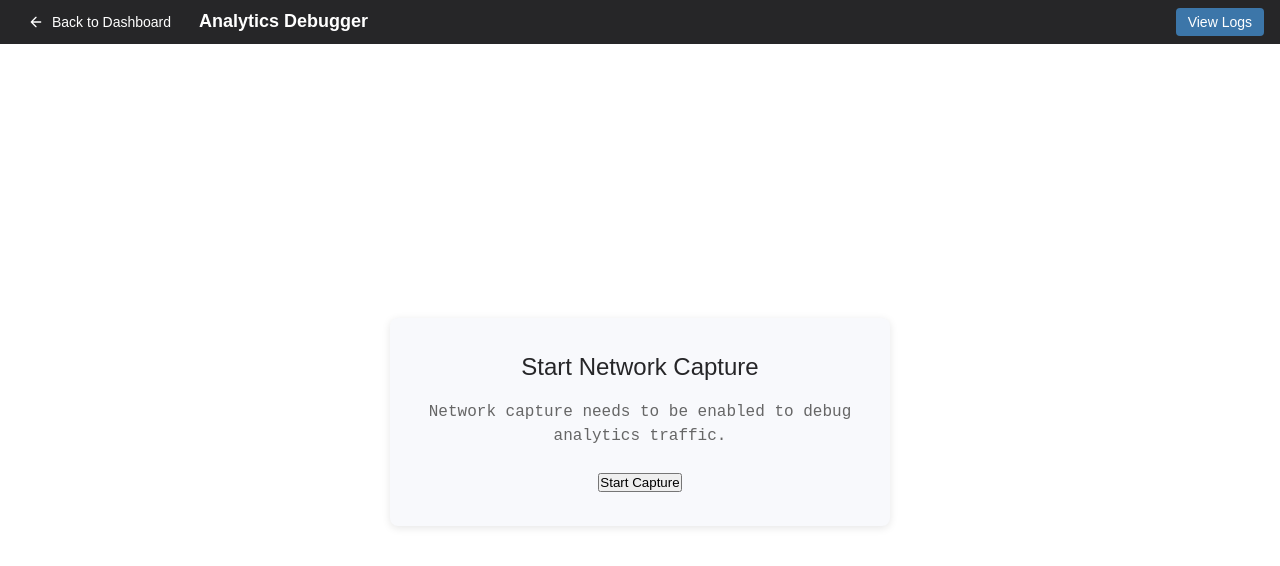
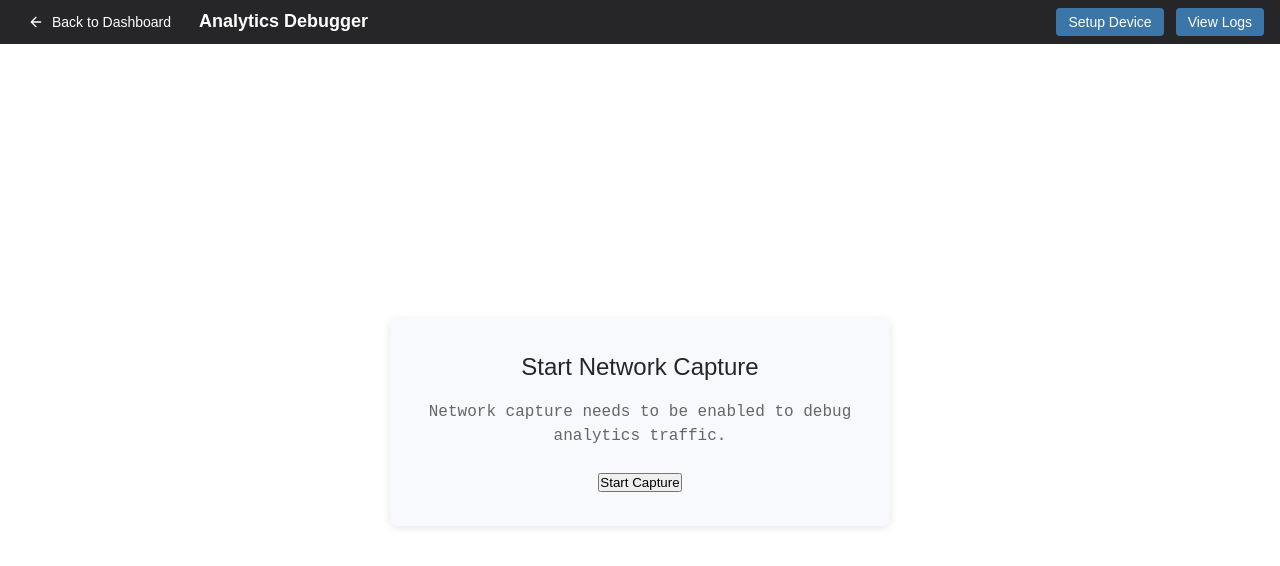
Before and after one commit to Enlighten-AI-Labs/Echo-Desktop, a Next.js app: page /analytics-debugger in a window 1280 px wide. Shown: the top 566 px of the page. Built offline with nearby package versions, Linux system fonts and the light colour scheme.

Commit message:
Added Setup Button

```diff
--- a/components/AnalyticsDebugger.js
+++ b/components/AnalyticsDebugger.js
@@ -154,6 +154,16 @@ export default function AnalyticsDebugger({ deviceId, packageName, show }) {
 
   return (
     <div className={styles.container}>
+      <div className={styles.header}>
+        <div className={styles.headerControls}>
+          <button
+            className={styles.connectButton}
+            onClick={handleConnectDevice}
+          >
+            Setup Device
+          </button>
+        </div>
+      </div>
       <div className={styles.content}>
         <AdobeAnalyticsDebugger analyticsData={analyticsData} />
       </div>
--- a/pages/analytics-debugger.js
+++ b/pages/analytics-debugger.js
@@ -26,6 +26,16 @@ export default function AnalyticsDebuggerPage() {
     // Implementation for viewing logs
   };
 
+  const handleSetupDevice = () => {
+    const query = {};
+    if (deviceId) query.deviceId = deviceId;
+    if (packageName) query.packageName = packageName;
+    router.push({
+      pathname: '/device-setup',
+      query
+    });
+  };
+
   return (
     <>
       <Head>
@@ -48,12 +58,20 @@ export default function AnalyticsDebuggerPage() {
             </button>
             <h1 className={styles.pageTitle}>Analytics Debugger</h1>
           </div>
+          <div className={styles.headerButtons}>
+            <button
+              className={styles.viewLogsButton}
+              onClick={handleSetupDevice}
+            >
+              Setup Device
+            </button>
             <button
               className={styles.viewLogsButton}
               onClick={handleViewLogs}
             >
               View Logs
             </button>
+          </div>
         </div>
         <div className={styles.debuggerContainer}>
           <AnalyticsDebugger
--- a/styles/AnalyticsDebuggerPage.module.css
+++ b/styles/AnalyticsDebuggerPage.module.css
@@ -17,6 +17,12 @@
   display: flex;
   align-items: center;
   gap: 16px;
+}
+
+.headerButtons {
+  display: flex;
+  align-items: center;
+  gap: 12px;
 }
 
 .backButton {
```
Lines whose indentation alone changed are shown as unchanged.
